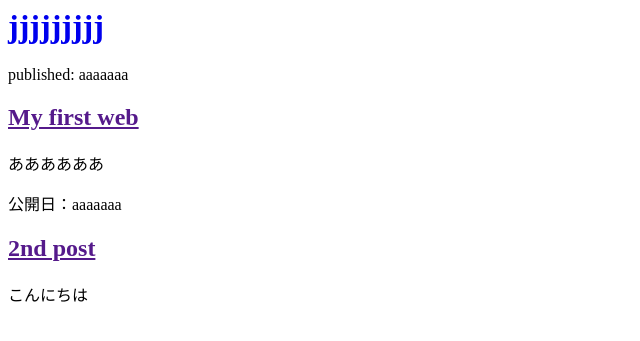
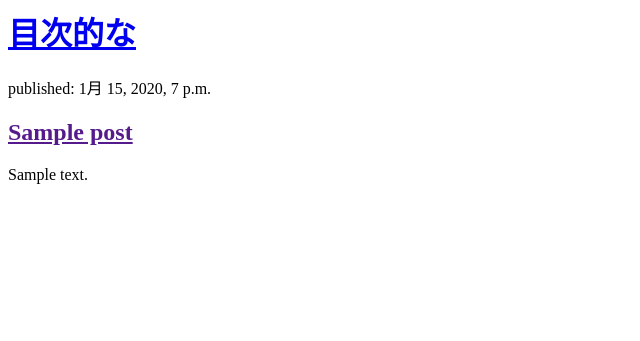
Before and after one commit to itoda-y/my-first-blog, a Django app: page / in a window 1280 px wide. Shown: the top 341 px of the page, without its empty margins (0-640 px from the left). Run offline with Django 3.2, Linux system fonts and the light colour scheme; tables that the repository leaves empty hold one stand-in row (values such as "Sample post").

Commit message:
modified templates to display posts from database.

```diff
--- a/blog/templates/blog/post_list.html
+++ b/blog/templates/blog/post_list.html
@@ -9,37 +9,26 @@
     <div>
       <h1>
         <a href="/">
-          jjjjjjjjj
+          目次的な
         </a>
       </h1>
     </div>
 
+    {% for post in posts %}
       <div>
         <p>
-        published: aaaaaaa
+          published: {{ post.published_date }}
         </p>
         <h2>
           <a href="">
-          My first web
+            {{ post.title }}
           </a>
         </h2>
         <p>
-        ああああああ
+          {{ post.text|linebreaksbr}}
         </p>
       </div>
+    {% endfor %}
 
-    <div>
-      <p>
-        公開日：aaaaaaa
-      </p>
-      <h2>
-        <a href="">
-          2nd post
-        </a>
-      </h2>
-      <p>
-        こんにちは
-      </p>
-    </div>
   </body>
 </html>
--- a/blog/views.py
+++ b/blog/views.py
@@ -1,5 +1,8 @@
 from django.shortcuts import render
+from django.utils import timezone
+from .models import Post
 
 # Create your views here.
 def post_list(request):
-    return render(request, 'blog/post_list.html', {})
+    posts = Post.objects.filter(published_date__lte=timezone.now()).order_by('published_date')
+    return render(request, 'blog/post_list.html', {'posts':posts})
```
Lines whose indentation alone changed are shown as unchanged.
